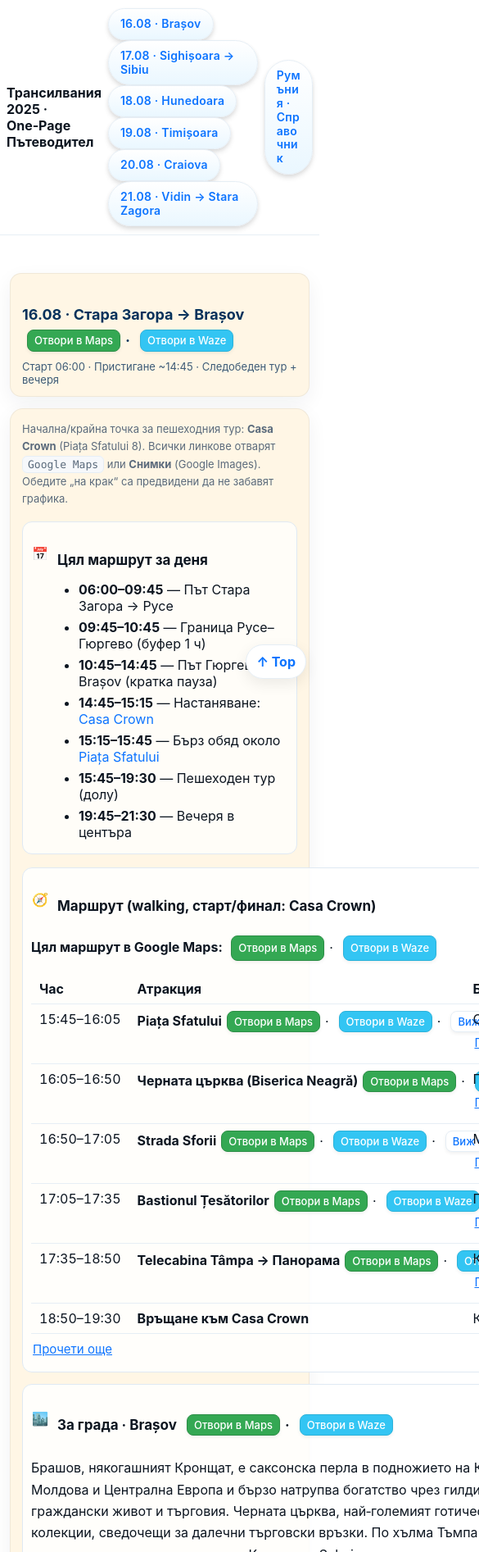
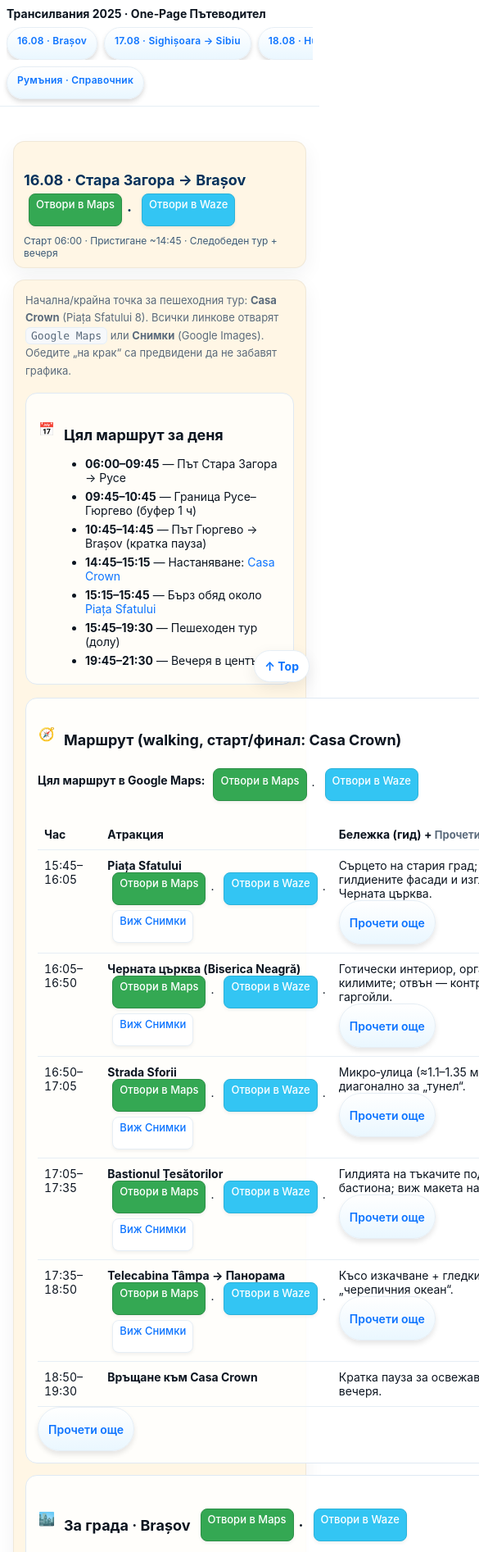
Before and after one commit to RadoyZhelyazkov/Romania-Trip, a plain HTML site: page index.html in a window 390 px wide. Shown: the top 1893 px of the page at 82% size, 585 px wide, since content can reach past the window. Drawn offline with Linux system fonts and the light colour scheme.

Commit message:
Add files via upload

```diff
--- a/index.html
+++ b/index.html
@@ -272,65 +272,116 @@
 .action-buttons-inline .action-sep {
   margin: 0;
 }
-</style><style id="responsive-enhancements">
-/* === Responsive Enhancements (wrap variant) === */
-
-/* Base typography */
-:root { --mobile-padding: 12px; }
-body { -webkit-text-size-adjust: 100%; }
-
-/* Page padding on phones */
-@media (max-width: 600px){
-  .wrap { padding-left: var(--mobile-padding) !important; padding-right: var(--mobile-padding) !important; }
-  .nav .row { gap: 8px !important; flex-wrap: nowrap; overflow-x: auto; -webkit-overflow-scrolling: touch; }
-  .pill { padding: 10px 14px; font-size: 14px; }
-  .day-banner h2 { font-size: 18px; line-height: 1.3; }
-  h2 { font-size: 18px; }
-  .sec h2 { font-size: 17px; }
-  summary { font-size: 15px; }
+</style>
+<style id="responsive-mobile">
+/* ==== Global fluid typography & spacing ==== */
+html { font-size: 16px; }
+@media (max-width: 960px){
+  :root{
+    --wrap-pad: 16px;
+  }
+  .wrap{ padding: 16px var(--wrap-pad) 120px; }
+  h1{ font-size: clamp(24px, 4.2vw, 36px); }
+  h2{ font-size: clamp(18px, 3.4vw, 26px); }
+  h3{ font-size: clamp(16px, 2.9vw, 20px); }
+  body, p, li, table, td, th { font-size: clamp(14px, 2.7vw, 16px); }
 }
 
-/* Grid stacks to single column on phones */
-@media (max-width: 780px){
-  .grid { display: grid; grid-template-columns: 1fr !important; gap: 14px !important; }
-  .card { padding: 14px !important; }
+/* ==== Navigation tweaks ==== */
+.nav .row{
+  gap: 8px;
+}
+@media (max-width: 960px){
+  .nav .row{
+    padding: 8px;
+    row-gap: 8px;
+  }
+  .nav .row > div:nth-child(2){
+    display: flex;
+    gap: 8px;
+    overflow-x: auto;
+    -webkit-overflow-scrolling: touch;
+    white-space: nowrap;
+    scrollbar-width: thin;
+    max-width: 100%;
+  }
+  .pill{
+    padding: 10px 12px;
+    font-size: 12px;
+    line-height: 1;
+  }
 }
 
-/* Tables become horizontally scrollable if needed */
-.table { width: 100%; }
-@media (max-width: 780px){
-  .table { display: block; overflow-x: auto; white-space: nowrap; -webkit-overflow-scrolling: touch; }
-  .table thead, .table tbody, .table tr { width: max-content; }
-  .table td, .table th { padding: 8px 10px; }
+/* ==== Buttons / touch targets ==== */
+.pill, .btn-day-top, .action-btn, .waze-btn, .day-banner-maps-btn, .city-maps-btn, .maps-btn, summary{
+  min-height: 40px;
+  align-items: center;
+}
+.action-buttons-inline{ gap: 8px; }
+@media (max-width: 640px){
+  .action-buttons-inline{
+    flex-wrap: wrap;
+    gap: 6px;
+  }
 }
 
-/* Action buttons: wrap to next line when needed */
-.action-buttons-inline { display: inline-flex; flex-wrap: wrap; align-items: center; gap: 6px; }
-.action-buttons-inline .action-sep { margin: 0; }
-
-/* Prevent oversized long links breaking layout */
-a { word-break: break-word; }
-
-/* Improve details tap targets & spacing */
-details { padding: 8px 0; }
-summary { padding: 4px 2px; }
-
-/* Navigation: ensure stickiness doesn't cover anchors */
-.anchor { scroll-margin-top: 84px; }
-
-/* Cards spacing adjustments on phones */
-@media (max-width: 600px){
-  .card[data-day] { margin-bottom: 16px; }
-  .sec { padding: 10px; border-radius: 12px; }
+/* ==== Cards / sections spacing for mobile ==== */
+@media (max-width: 960px){
+  .card, .sec{ border-radius: 14px; padding: 14px; }
+  .grid{ gap: 14px !important; }
+  .day-banner{ padding: 10px 12px; }
+  .day-banner .meta{ font-size: 12px; }
 }
 
-/* Make "pill" buttons and day-top buttons thumb-friendly */
-.pill, .btn-day-top { min-height: 36px; line-height: 1.2; }
-</style></head>
+/* ==== Tables: make horizontally scrollable on small screens ==== */
+.table{ width: 100%; border-collapse: collapse; }
+.table th, .table td{ padding: 10px 8px; }
+.table-responsive{ width: 100%; overflow-x: auto; }
+.table-responsive .table{ min-width: 640px; } /* let content breathe */
+
+/* Auto-wrap all .table elements in a .table-responsive at runtime (see JS) */
+
+/* ==== Details <summary> unify look & prevent conflicting earlier styles ==== */
+.card details > summary{
+  display: inline-flex !important;
+  align-items: center;
+  gap: 8px;
+  padding: 6px 12px !important;
+  border-radius: 999px;
+  border: 1px solid var(--line);
+  background: linear-gradient(180deg, var(--card) 0%, var(--c-route) 100%) !important;
+  box-shadow: 0 4px 6px rgba(0,0,0,0.1);
+  font-weight: 600;
+  cursor: pointer;
+  text-decoration: none !important;
+}
+.card details > summary:hover{
+  transform: translateY(-1px);
+  box-shadow: 0 6px 10px rgba(0,0,0,0.12), 0 3px 6px rgba(0,0,0,0.08);
+}
+.card details .details-body{ padding: 8px 0 0 0; }
+
+/* ==== Sticky top button on mobile keeps distance from screen edge ==== */
+@media (max-width: 640px){
+  .btn-top{ right: 12px; bottom: 12px; padding: 10px 12px; }
+}
+
+/* ==== Optional dark theme (toggle with the new button; stays in one file) ==== */
+:root[data-theme="dark"]{
+  --bg:#0b1118; --text:#eaf2fb; --muted:#9bb1c7; --line:#132333;
+  --card:#0f1621; --card-border:#1a2a3b;
+  --c-city:#2a1d10; --c-route:#0f2434; --c-hours:#341a1a; --c-food:#0f2a1a; --c-parking:#1c1634; --c-schedule:#102219; --c-extra:#2a1024;
+  --accent:#59a7ff; --accent-2:#4bd6a5; --accent-3:#ff8b6a; --accent-4:#c792ff;
+}
+:root[data-theme="dark"] .nav{ background:#0b1118cc; }
+:root[data-theme="dark"] .card[data-day] .sec{ background: rgba(16,22,33,0.75); }
+</style>
+
+</head>
 <body>
 <!-- TOP NAV -->
 <div class="nav">
-<div class="row" style="display:flex; align-items:center; gap:10px;">
+<div class="row">
 <div style="font-weight:700">Трансилвания 2025 · One‑Page Пътеводител</div>
 <div>
 <a class="pill" href="#d16">16.08 · Brașov</a>
@@ -1034,5 +1085,61 @@
   // Smooth anchor offset for sticky nav
   document.querySelectorAll('.anchor').forEach(a=>{ a.style.scrollMarginTop='100px'; });
 })();</script>
+
+<script id="responsive-mobile-js">
+(function(){
+  // 1) Table responsiveness: wrap .table in .table-responsive
+  document.querySelectorAll('.table').forEach(function(tbl){
+    if(tbl.closest('.table-responsive')) return;
+    const wrap = document.createElement('div');
+    wrap.className = 'table-responsive';
+    tbl.parentNode.insertBefore(wrap, tbl);
+    wrap.appendChild(tbl);
+  });
+
+  // 2) Better details animation container if not already moved by existing script
+  document.querySelectorAll('details').forEach(function(d){
+    if(d.querySelector('.details-body')) return;
+    const kids = Array.from(d.childNodes);
+    const body = document.createElement('div'); body.className='details-body';
+    let pastSummary=false;
+    kids.forEach(function(n){
+      if(n.nodeType===1 && n.tagName==='SUMMARY'){ pastSummary=true; return; }
+      if(pastSummary){ body.appendChild(n); }
+    });
+    if(pastSummary){ d.appendChild(body); }
+  });
+
+  // 3) Simple theme toggle (fix undefined vars in original script)
+  var root = document.documentElement;
+  var key = 'trip-theme';
+  function setTheme(next){
+    var cur = root.getAttribute('data-theme') || 'light';
+    var theme = next || (cur==='dark' ? 'light':'dark');
+    root.setAttribute('data-theme', theme==='dark' ? 'dark' : 'light');
+    try{ localStorage.setItem(key, theme); }catch(e){}
+    return theme;
+  }
+  try{
+    var saved = localStorage.getItem(key);
+    if(saved){ root.setAttribute('data-theme', saved); }
+  }catch(e){}
+
+  // If the existing nav enhancement created a button with no text, label & wire it
+  var navRow = document.querySelector('.nav .row');
+  if(navRow){
+    var btn = navRow.querySelector('button');
+    if(btn){
+      btn.textContent = (root.getAttribute('data-theme')==='dark' ? '☀️ Светла тема' : '🌙 Тъмна тема');
+      btn.className = 'pill';
+      btn.addEventListener('click', function(){
+        var mode = setTheme();
+        btn.textContent = (mode==='dark' ? '☀️ Светла тема' : '🌙 Тъмна тема');
+      }, { once:false });
+    }
+  }
+})();
+</script>
+
 </body>
 </html>
```
